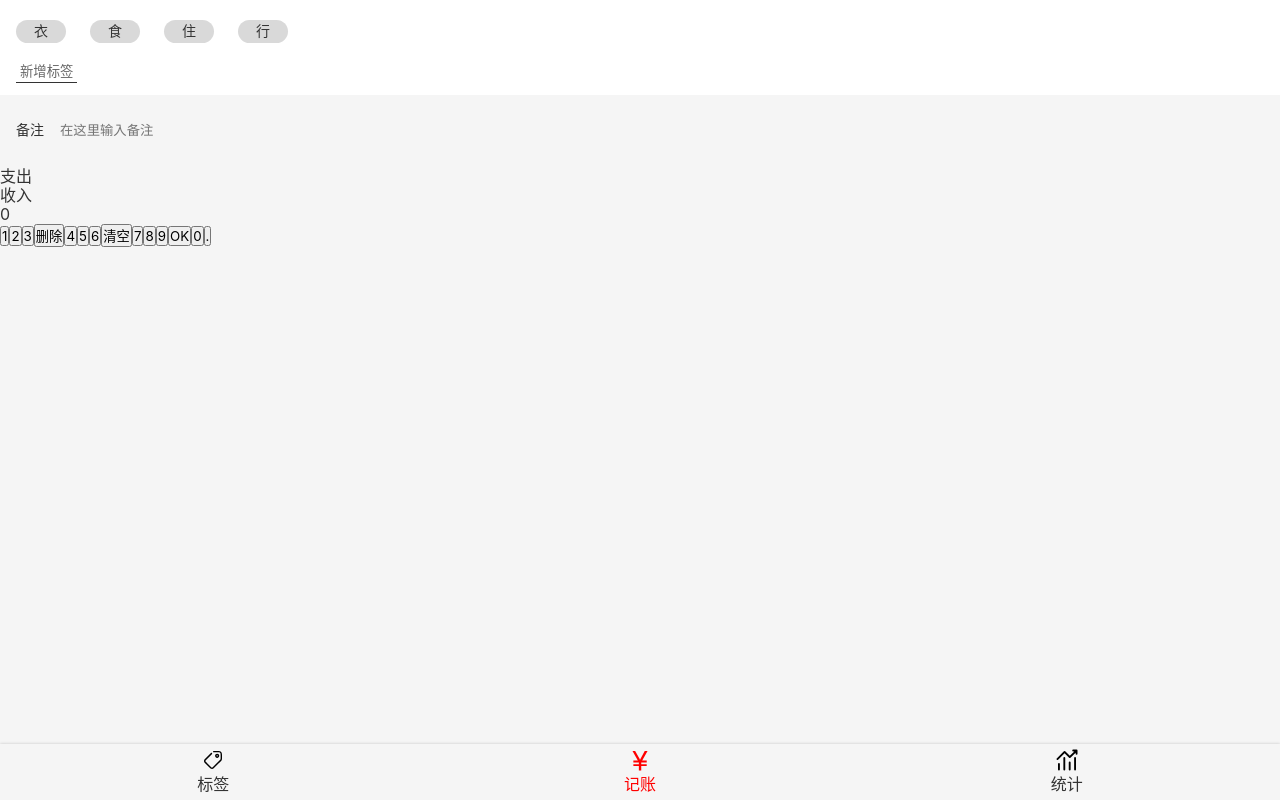
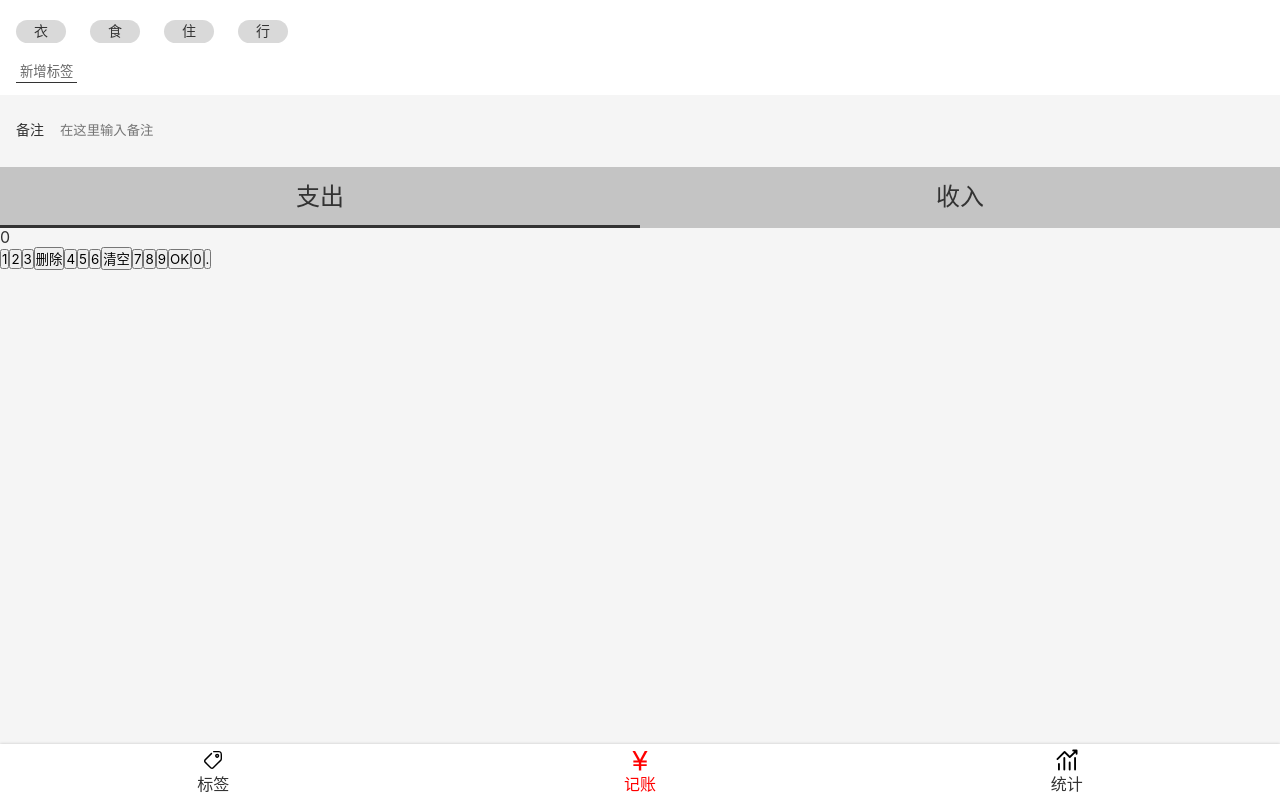
Before and after one commit to GeekyGuang/dobby-react-code, a React app: page /#/money in a window 1280 px wide. Built offline with nearby package versions, Linux system fonts and the light colour scheme; the HTML template or start-up script is replaced by a standard one.

Commit message:
完成categorySection的CSS

```diff
--- a/src/components/Nav.tsx
+++ b/src/components/Nav.tsx
@@ -4,6 +4,7 @@
 import Icon from './Icon';
 
 const NavWrapper = styled.nav`
+ background: #fff;
  line-height: 24px;
   box-shadow: 0 0 3px rgba(0,0,0,0.2);
   > ul {
--- a/src/views/Money.tsx
+++ b/src/views/Money.tsx
@@ -36,12 +36,30 @@
     border: none;
   }
   }
-
-
 `
 
 const CategorySection = styled.section`
-
+  background: #c4c4c4;
+  font-size: 24px;
+  > ul {
+    display: flex;
+    > li {
+      width: 50%;
+      text-align: center;
+      padding: 16px 0;
+      position: relative;
+      &.selected::after {
+          content: '';
+          display: block;
+          height: 3px;
+          background: #333;
+          position: absolute;
+          bottom: 0;
+          left: 0;
+          width: 100%;
+      }
+    }
+  }
 `
 
 const NumberPadSection = styled.section`
@@ -69,7 +87,7 @@
       </NotesSection>
       <CategorySection>
         <ul>
-          <li>支出</li>
+          <li className="selected">支出</li>
           <li>收入</li>
         </ul>
       </CategorySection>
```
